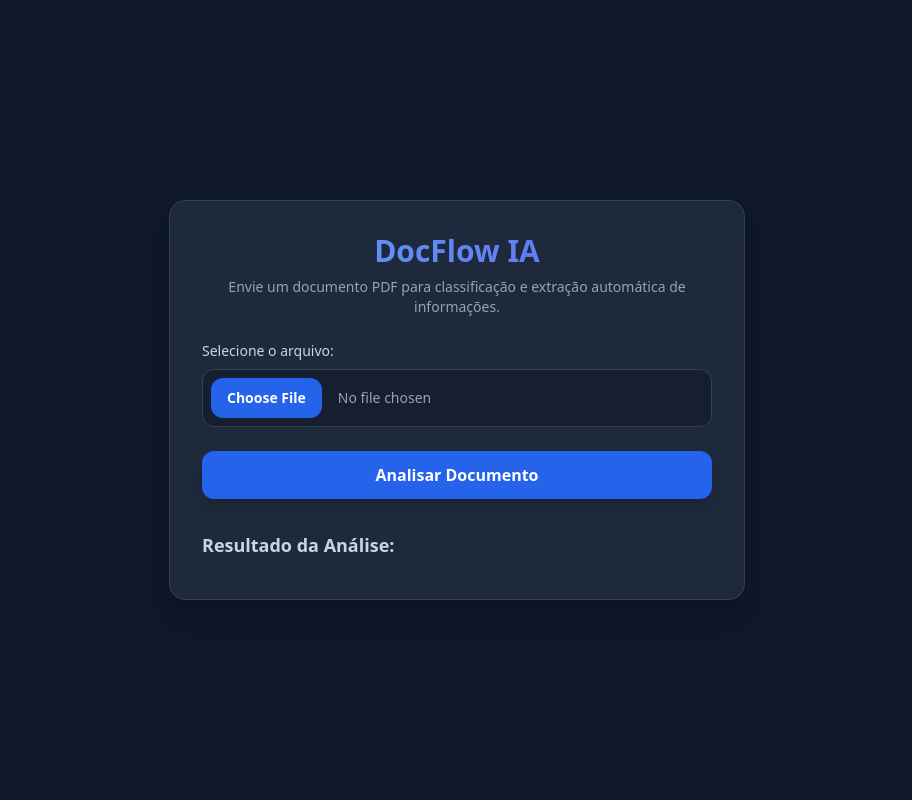
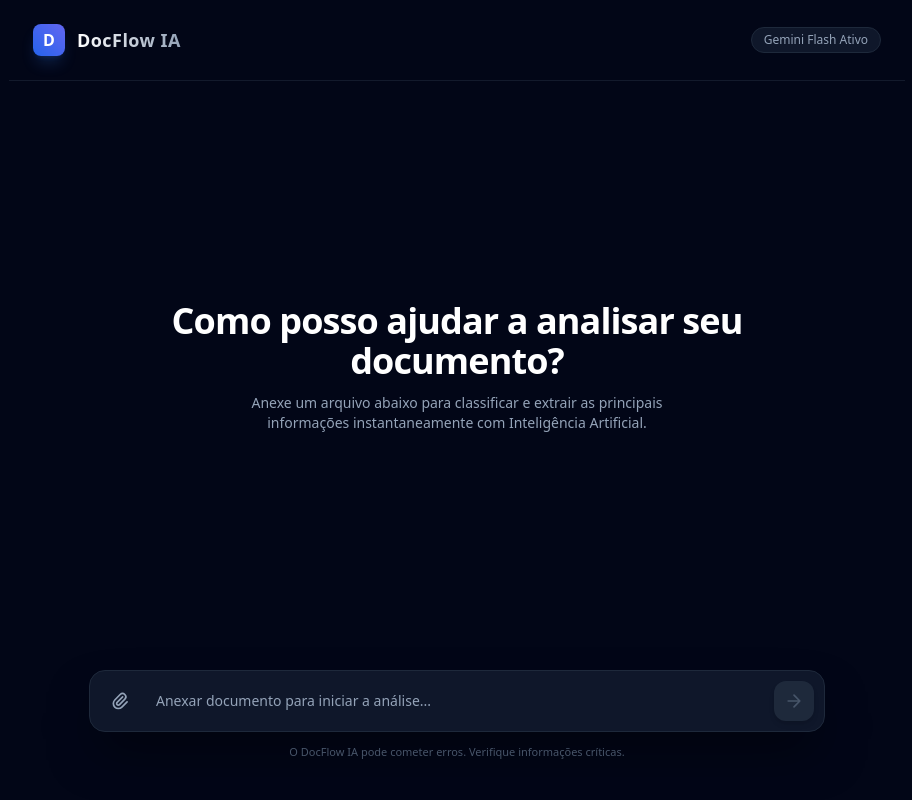
Before and after one commit to PablinXD24/docflow, a Flask app: page / in a window 1280 px wide. Shown: the whole page, without its empty margins (183-1095 px from the left). Run offline with Flask 3, Linux system fonts and the light colour scheme; some libraries are stand-ins or nearby versions.

Commit message:
Update index.html

```diff
--- a/templates/index.html
+++ b/templates/index.html
@@ -1,62 +1,136 @@
 <!DOCTYPE html>
-<html lang="pt-BR">
+<html lang="pt-BR" class="h-full">
 <head>
     <meta charset="UTF-8">
     <meta name="viewport" content="width=device-width, initial-scale=1.0">
-    <title>DocFlow - Análise de Documentos</title>
-    <!-- Tailwind CSS para estilização -->
+    <title>DocFlow IA - Análise de Documentos</title>
+    <!-- Tailwind CSS -->
     <script src="https://cdn.tailwindcss.com"></script>
 </head>
-<body class="bg-slate-900 text-slate-100 min-h-screen flex flex-col items-center justify-center p-4">
+<body class="bg-slate-950 text-slate-100 h-full flex flex-col justify-between antialiased selection:bg-blue-500 selection:text-white">
 
-    <div class="bg-slate-800 border border-slate-700 p-8 rounded-2xl shadow-xl w-full max-w-xl">
-        <h1 class="text-3xl font-bold mb-2 text-center bg-gradient-to-r from-blue-400 to-indigo-500 bg-clip-text text-transparent">
-            DocFlow IA
-        </h1>
-        <p class="text-slate-400 text-sm text-center mb-6">
-            Envie um documento PDF para classificação e extração automática de informações.
-        </p>
+    <!-- Cabeçalho Minimalista -->
+    <header class="w-full max-w-4xl mx-auto p-6 flex items-center justify-between border-b border-slate-800/60">
+        <div class="flex items-center space-x-3">
+            <div class="w-8 h-8 rounded-lg bg-gradient-to-tr from-blue-600 to-indigo-500 flex items-center justify-center font-bold text-white shadow-lg shadow-blue-500/20">
+                D
+            </div>
+            <span class="font-semibold tracking-wide text-lg bg-gradient-to-r from-white to-slate-400 bg-clip-text text-transparent">DocFlow IA</span>
+        </div>
+        <span class="text-xs px-3 py-1 rounded-full bg-slate-900 border border-slate-800 text-slate-400">Gemini Flash Ativo</span>
+    </header>
 
-        <div class="mb-6">
-            <label class="block text-sm font-medium text-slate-300 mb-2">Selecione o arquivo:</label>
-            <input type="file" id="arquivoPdf" accept=".pdf,.doc,.docx,.txt,.png,.jpg"
-                class="w-full text-sm text-slate-400 file:mr-4 file:py-2.5 file:px-4 file:rounded-xl file:border-0 file:text-sm file:font-semibold file:bg-blue-600 file:text-white hover:file:bg-blue-700 file:cursor-pointer cursor-pointer bg-slate-900/50 border border-slate-700 rounded-xl p-2 transition"/>
+    <!-- Área Principal de Resposta (Pop-up abaixo da barra) -->
+    <main class="w-full max-w-3xl mx-auto px-4 flex-1 flex flex-col justify-center py-8">
+        <div id="containerResultado" class="hidden w-full bg-slate-900/90 border border-slate-800 rounded-2xl shadow-2xl p-6 backdrop-blur-md transition-all duration-300">
+            <div class="flex items-center justify-between pb-4 mb-4 border-b border-slate-800">
+                <div class="flex items-center space-x-2">
+                    <div class="w-2.5 h-2.5 rounded-full bg-emerald-500 animate-pulse"></div>
+                    <h3 id="nomeArquivoExibicao" class="text-sm font-medium text-slate-300 truncate max-w-md">Análise Concluída</h3>
+                </div>
+                <button onclick="limparResultado()" class="text-xs text-slate-500 hover:text-slate-300 transition">Fechar</button>
+            </div>
+            <div id="resultado" class="text-slate-200 text-sm leading-relaxed overflow-y-auto max-h-[400px] whitespace-pre-wrap"></div>
         </div>
 
-        <button onclick="processarDocumento()" id="btnProcessar"
-            class="w-full bg-blue-600 hover:bg-blue-700 text-white py-3 px-4 rounded-xl font-semibold transition shadow-lg flex items-center justify-center">
-            Analisar Documento
-        </button>
+        <!-- Estado Inicial Vazio -->
+        <div id="estadoVazio" class="text-center py-12">
+            <h1 class="text-3xl sm:text-4xl font-bold tracking-tight text-white mb-3">
+                Como posso ajudar a analisar seu documento?
+            </h1>
+            <p class="text-slate-400 text-sm max-w-md mx-auto">
+                Anexe um arquivo abaixo para classificar e extrair as principais informações instantaneamente com Inteligência Artificial.
+            </p>
+        </div>
+    </main>
 
-        <div class="mt-8">
-            <h2 class="text-lg font-semibold text-slate-300 mb-2">Resultado da Análise:</h2>
-            <div id="resultado" class="w-full min-h-[150px] bg-slate-900/80 border border-slate-700 rounded-xl p-4 text-slate-300 text-sm overflow-y-auto whitespace-pre-wrap hidden">
-                Aguardando o envio do documento...
+    <!-- Barra de Input Estilo Prompt (Fixa na Base) -->
+    <footer class="w-full max-w-3xl mx-auto p-4 mb-6">
+        <div class="bg-slate-900 border border-slate-800 rounded-2xl p-2.5 shadow-2xl shadow-black/50 focus-within:border-blue-500/60 focus-within:ring-2 focus-within:ring-blue-500/20 transition-all">
+
+            <!-- Nome do arquivo selecionado (se houver) -->
+            <div id="fileInfo" class="hidden px-3 py-1 mb-2 text-xs text-blue-400 bg-blue-500/10 rounded-lg flex items-center justify-between">
+                <span id="fileName" class="truncate"></span>
+                <button type="button" onclick="removerArquivo()" class="text-slate-400 hover:text-white ml-2">✕</button>
+            </div>
+
+            <div class="flex items-center justify-between gap-2">
+                <!-- Botão de Anexo (Customizado) -->
+                <label class="cursor-pointer p-2.5 text-slate-400 hover:text-white hover:bg-slate-800 rounded-xl transition flex items-center justify-center">
+                    <svg class="w-5 h-5" fill="none" stroke="currentColor" stroke-width="2" viewBox="0 0 24 24">
+                        <path stroke-linecap="round" stroke-linejoin="round" d="M15.172 7l-6.586 6.586a2 2 0 102.828 2.828l6.414-6.586a4 4 0 00-5.656-5.656l-6.415 6.585a6 6 0 108.486 8.486L20.5 13"></path>
+                    </svg>
+                    <input type="file" id="arquivoPdf" accept=".pdf,.doc,.docx,.txt,.png,.jpg" class="hidden" onchange="atualizarNomeArquivo()" />
+                </label>
+
+                <!-- Campo de Texto / Placeholder descritivo -->
+                <div class="flex-1 px-2 text-sm text-slate-400 select-none">
+                    <span id="promptPlaceholder">Anexar documento para iniciar a análise...</span>
+                </div>
+
+                <!-- Botão de Envio Estilo IA -->
+                <button onclick="processarDocumento()" id="btnProcessar" disabled
+                    class="bg-blue-600 hover:bg-blue-500 disabled:bg-slate-800 disabled:text-slate-600 text-white p-2.5 rounded-xl transition-all duration-200 flex items-center justify-center shadow-md">
+                    <svg class="w-5 h-5" fill="none" stroke="currentColor" stroke-width="2" viewBox="0 0 24 24">
+                        <path stroke-linecap="round" stroke-linejoin="round" d="M5 12h14M12 5l7 7-7 7"></path>
+                    </svg>
+                </button>
             </div>
         </div>
-    </div>
+        <p class="text-center text-[11px] text-slate-600 mt-3">O DocFlow IA pode cometer erros. Verifique informações críticas.</p>
+    </footer>
 
+    <!-- Script de Interação -->
     <script>
+        const inputArquivo = document.getElementById('arquivoPdf');
+        const fileInfo = document.getElementById('fileInfo');
+        const fileName = document.getElementById('fileName');
+        const promptPlaceholder = document.getElementById('promptPlaceholder');
+        const btnProcessar = document.getElementById('btnProcessar');
+        const containerResultado = document.getElementById('containerResultado');
+        const estadoVazio = document.getElementById('estadoVazio');
+        const resultadoDiv = document.getElementById('resultado');
+        const nomeArquivoExibicao = document.getElementById('nomeArquivoExibicao');
+
+        function atualizarNomeArquivo() {
+            if (inputArquivo.files.length > 0) {
+                const file = inputArquivo.files[0];
+                fileName.textContent = file.name;
+                fileInfo.classList.remove('hidden');
+                promptPlaceholder.textContent = "Pronto para analisar documento";
+                promptPlaceholder.classList.add('text-slate-200');
+                btnProcessar.disabled = false;
+            }
+        }
+
+        function removerArquivo() {
+            inputArquivo.value = '';
+            fileInfo.classList.add('hidden');
+            promptPlaceholder.textContent = "Anexar documento para iniciar a análise...";
+            promptPlaceholder.classList.remove('text-slate-200');
+            btnProcessar.disabled = true;
+        }
+
+        function limparResultado() {
+            containerResultado.classList.add('hidden');
+            estadoVazio.classList.remove('hidden');
+        }
+
         async function processarDocumento() {
-            const inputArquivo = document.getElementById('arquivoPdf');
-            const resultadoDiv = document.getElementById('resultado');
-            const btnProcessar = document.getElementById('btnProcessar');
+            if (inputArquivo.files.length === 0) return;
 
-            if (inputArquivo.files.length === 0) {
-                alert('Por favor, selecione um arquivo primeiro.');
-                return;
-            }
+            const file = inputArquivo.files[0];
+            const formData = new FormData();
+            formData.append('file', file);
 
-            const formData = new FormData();
-            formData.append('file', inputArquivo.files[0]);
-
-            resultadoDiv.classList.remove('hidden');
-            resultadoDiv.textContent = 'Analisando documento com Inteligência Artificial, por favor aguarde...';
+            // Esconde estado vazio e mostra pop-up de carregamento
+            estadoVazio.classList.add('hidden');
+            containerResultado.classList.remove('hidden');
+            nomeArquivoExibicao.textContent = `Analisando: ${file.name}`;
+            resultadoDiv.textContent = 'Processando documento com inteligência artificial...';
             btnProcessar.disabled = true;
-            btnProcessar.classList.add('opacity-50', 'cursor-not-allowed');
 
             try {
-                // Utiliza rota relativa para funcionar perfeitamente no Render
                 const response = await fetch('/api/analisar', {
                     method: 'POST',
                     body: formData
@@ -76,15 +150,16 @@
                     throw new Error(data.error || 'Erro desconhecido ao processar.');
                 }
 
-                // Exibe o resultado formatado gerado pela IA
+                nomeArquivoExibicao.textContent = `Resultado: ${file.name}`;
                 resultadoDiv.textContent = data.resultado;
 
             } catch (error) {
                 console.error(error);
+                nomeArquivoExibicao.textContent = "Erro na Análise";
                 resultadoDiv.textContent = `Erro: ${error.message}`;
             } finally {
                 btnProcessar.disabled = false;
-                btnProcessar.classList.remove('opacity-50', 'cursor-not-allowed');
+                removerArquivo(); // Limpa o input para o próximo arquivo
             }
         }
     </script>
```
